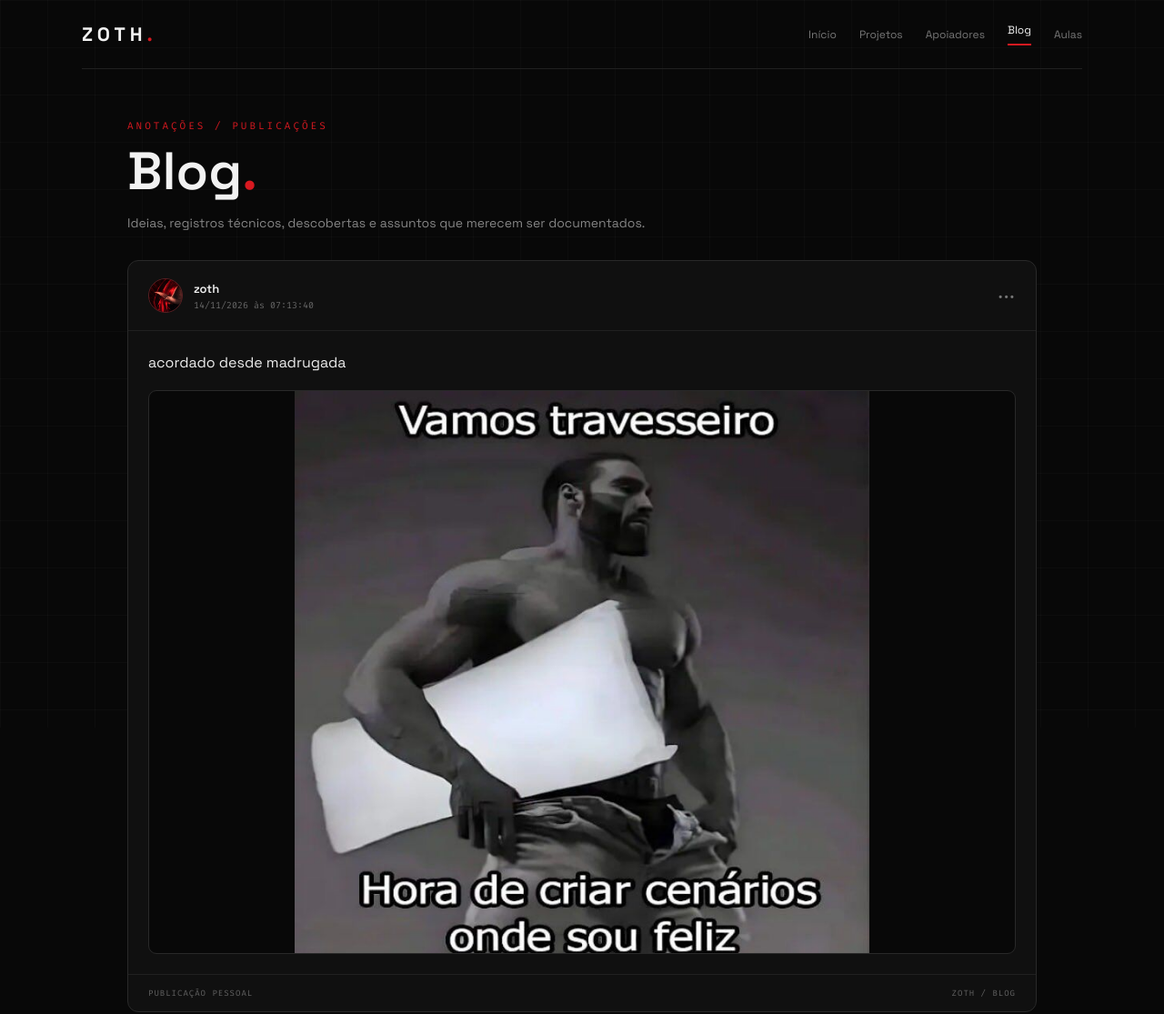
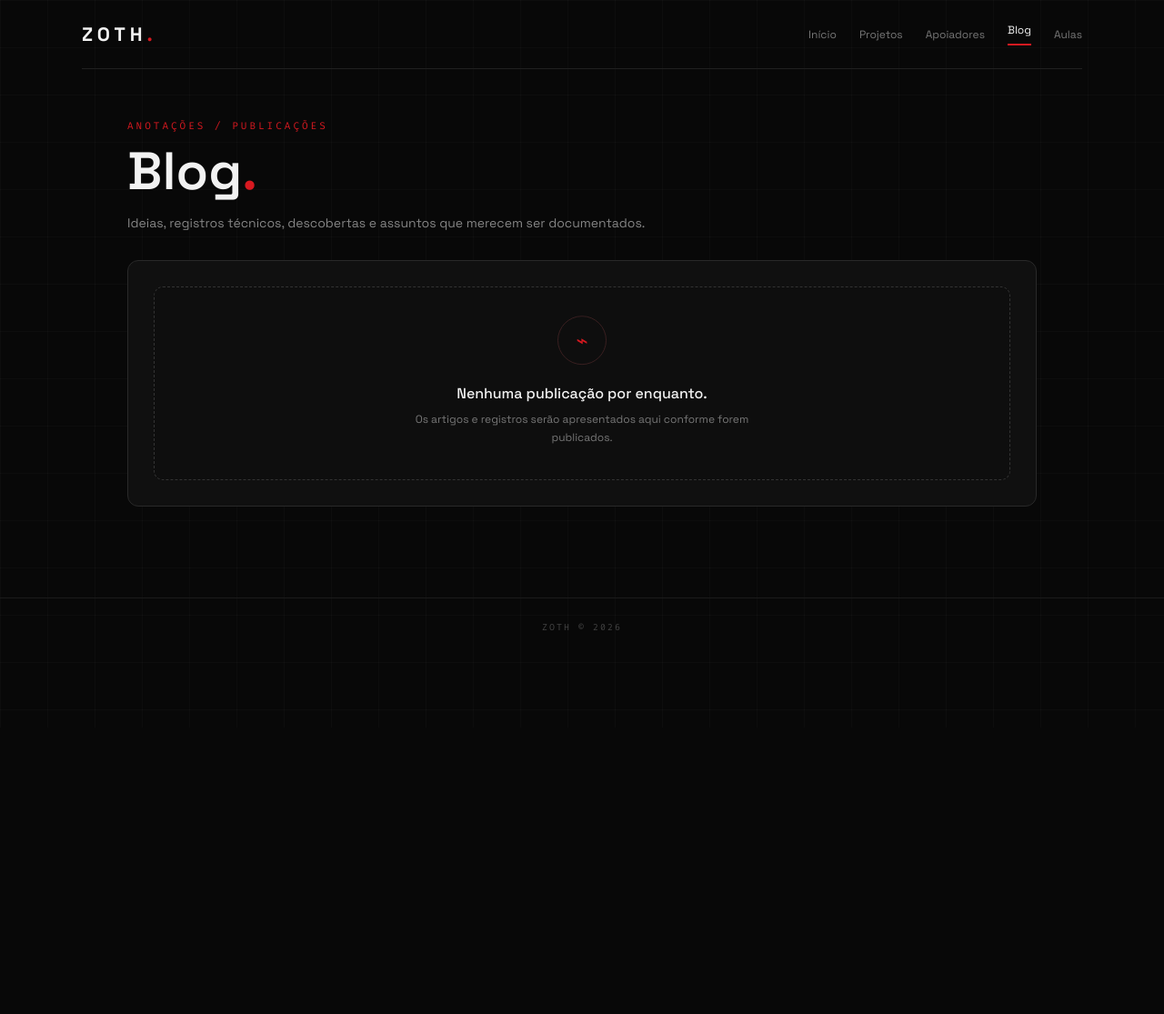
Before and after one commit to Z0TH729/zoth, a plain HTML site: page blog.html in a window 1280 px wide. Shown: the top 1115 px of the page at 91% size. After the commit the page ends 800 px from the top, so only its background shows below. Drawn offline with Linux system fonts and the light colour scheme.

Commit message:
Restore blog empty state

```diff
--- a/blog.html
+++ b/blog.html
@@ -22,21 +22,6 @@ h1{font-size:clamp(34px,6vw,58px);line-height:1.05;font-weight:600}.intro{max-wi
 .content-card h2,.content-card h3{font-size:19px;font-weight:600}.content-card p{margin-top:10px;color:#858585;font-size:13px;line-height:1.75}
 .card-label{margin-bottom:12px;color:#d71920;font:10px 'Fira Code',monospace;letter-spacing:2px}
 .empty-state{min-height:210px;display:grid;place-items:center;padding:35px 20px;border:1px dashed #333;border-radius:10px;background:rgba(15,15,15,.72);text-align:center}
-.feed{display:grid;gap:16px}
-.post-card{overflow:hidden;border:1px solid #292929;border-radius:12px;background:#101010;animation:rise .8s .12s both;transition:border-color .25s}
-.post-card:hover{border-color:#454545}
-.post-header{display:flex;align-items:center;gap:12px;padding:19px 22px;border-bottom:1px solid #202020}
-.post-avatar{width:38px;height:38px;flex:0 0 38px;display:block;object-fit:cover;border:1px solid #5a2023;border-radius:50%;background:#191010;color:#f2f2f2;font-weight:700}
-.post-meta{display:flex;flex-direction:column;gap:3px}
-.post-meta strong{font-size:13px;font-weight:600}
-.post-meta span{color:#686868;font:10px 'Fira Code',monospace}
-.post-menu{margin-left:auto;color:#777;font-size:23px;letter-spacing:2px;line-height:1}
-.post-content{padding:22px}
-.post-content p{margin-bottom:17px;color:#ededed;font-size:16px;line-height:1.6}
-.post-image{display:block;width:100%;max-height:620px;object-fit:contain;border:1px solid #292929;border-radius:9px;background:#080808}
-.post-actions{display:flex;justify-content:space-between;gap:12px;padding:14px 22px;border-top:1px solid #202020;color:#626262;font:9px 'Fira Code',monospace;letter-spacing:1px}
-@media(max-width:500px){.post-header{padding:16px}.post-content{padding:16px}.post-actions{padding:12px 16px;font-size:8px}}
-
 .empty-icon{width:54px;height:54px;margin:0 auto 17px;display:grid;place-items:center;border:1px solid #3a2021;border-radius:50%;color:#d71920;font-size:22px;animation:float 3s ease-in-out infinite}
 .empty-state h2{font-size:16px;font-weight:500}.empty-state p{max-width:390px;margin-top:8px;color:#777;font-size:12px;line-height:1.7}
 footer{padding:25px 20px;border-top:1px solid #1b1b1b;color:#444;text-align:center;font:10px 'Fira Code',monospace;letter-spacing:2px}
@@ -46,20 +31,4 @@ footer{padding:25px 20px;border-top:1px solid #1b1b1b;color:#444;text-align:cent
 </style></head><body>
 <header class="topbar"><a class="brand" href="index.html">ZOTH<span>.</span></a><nav aria-label="Navegação principal"><a href="index.html">Início</a><a href="projetos.html">Projetos</a><a href="apoiadores.html">Apoiadores</a><a href="blog.html" class="active">Blog</a><a href="aulas.html">Aulas</a></nav></header>
 <main><section class="page-heading"><p class="eyebrow">ANOTAÇÕES / PUBLICAÇÕES</p><h1>Blog<span style="color:#d71920">.</span></h1><p class="intro">Ideias, registros técnicos, descobertas e assuntos que merecem ser documentados.</p></section>
-<section class="feed" aria-label="Publicações">
-<article class="post-card">
-  <header class="post-header">
-    <img class="post-avatar" src="assets/perfil.png" alt="Foto de perfil de Zoth">
-    <div class="post-meta">
-      <strong>zoth</strong>
-      <span>14/11/2026 às 07:13:40</span>
-    </div>
-    <span class="post-menu" aria-hidden="true">···</span>
-  </header>
-  <div class="post-content">
-    <p>acordado desde madrugada</p>
-    <img class="post-image" src="assets/postblog1.jpeg" alt="Imagem da publicação: acordado desde madrugada" loading="lazy">
-  </div>
-  <footer class="post-actions"><span>PUBLICAÇÃO PESSOAL</span><span> ZOTH / BLOG</span></footer>
-</article>
-</section></main><footer>ZOTH © 2026</footer></body></html>
+<section class="panel"><div class="panel-body"><div class="empty-state"><div><div class="empty-icon">⌁</div><h2>Nenhuma publicação por enquanto.</h2><p>Os artigos e registros serão apresentados aqui conforme forem publicados.</p></div></div></div></section></main><footer>ZOTH © 2026</footer></body></html>
```
